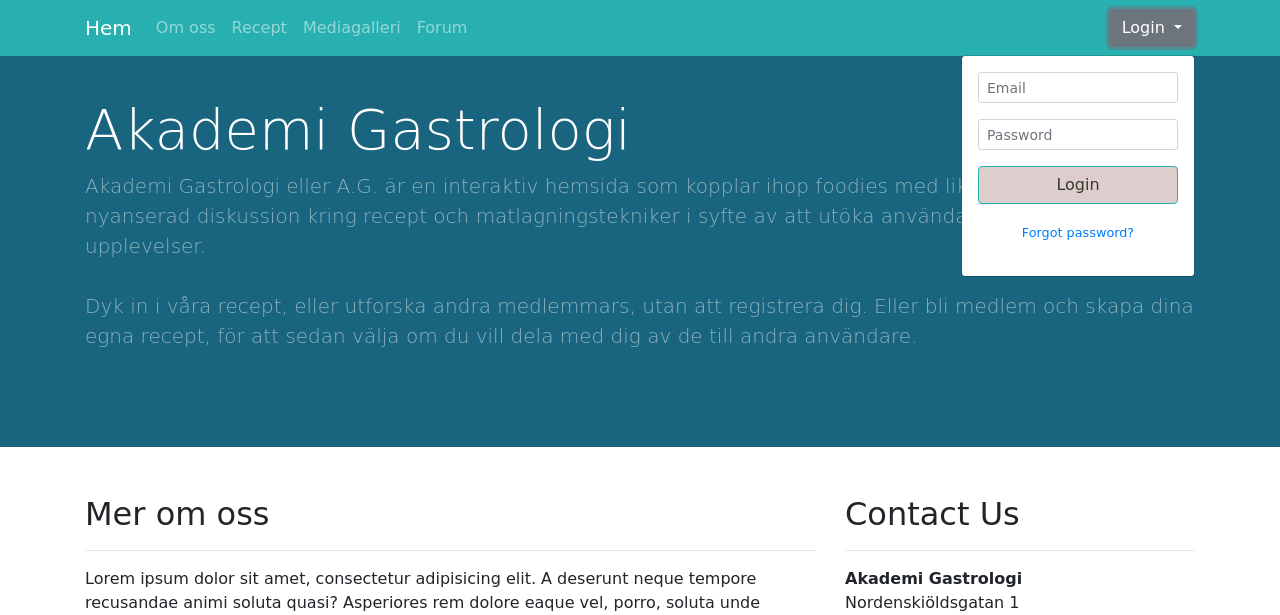
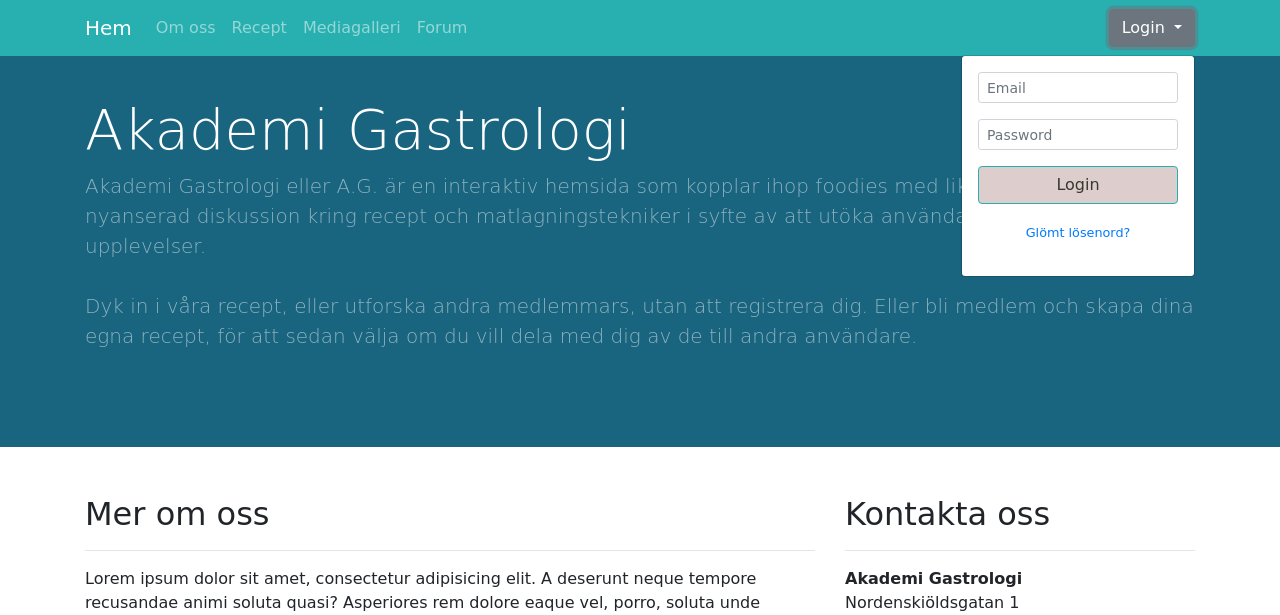
Before and after one commit to leomellbergholm/akademigastrologi, a Python web app: template aghemsida/template/index.html in a window 1280 px wide, after a click on "Login". Shown: the top 615 px of the page. Run offline with Jinja, Linux system fonts and the light colour scheme; the template is opened without the code that fills it, so the values that code supplies are empty; some libraries are stand-ins or nearby versions; some web fonts are replaced.

Commit message:
Update index.html

```diff
--- a/aghemsida/template/index.html
+++ b/aghemsida/template/index.html
@@ -38,7 +38,7 @@
                               <div class="form-group"> <input id="passwordInput" placeholder="Password" class="form-control form-control-sm" type="text" required=""> </div>
                               <div class="form-group"> <button type="submit" class="btn btn-primary btn-block">Login</button> </div>
                               <div class="form-group text-center">
-                                 <small><a href="#" data-toggle="modal" data-target="#modalPassword">Forgot password?</a></small>
+                                 <small><a href="#" data-toggle="modal" data-target="#modalPassword">Glömt lösenord?</a></small>
                               </div>
                            </form>
                         </li>
@@ -52,15 +52,15 @@
          <div class="modal-dialog">
             <div class="modal-content">
                <div class="modal-header">
-                  <h3>Forgot password</h3>
+                  <h3>Glömt lösenord?</h3>
                   <button type="button" class="close font-weight-light"
                      data-dismiss="modal" aria-hidden="true">×</button>
                </div>
                <div class="modal-body">
-                  <p>Reset your password..</p>
+                  <p>Återställ lösenord..</p>
                </div>
                <div class="modal-footer">
-                  <button class="btn" data-dismiss="modal" aria-hidden="true">Close</button> <button class="btn btn-primary">Save changes</button>
+                  <button class="btn" data-dismiss="modal" aria-hidden="true">Stäng</button> <button class="btn btn-primary">Spara</button>
                </div>
             </div>
          </div>
@@ -93,7 +93,7 @@
                <a class="btn btn-primary btn-lg" href="#">Registrera dig här! &raquo;</a>
             </div>
             <div class="col-md-4 mb-5">
-               <h2>Contact Us</h2>
+               <h2>Kontakta oss</h2>
                <hr>
                <address>
                   <strong>Akademi Gastrologi</strong>
```
